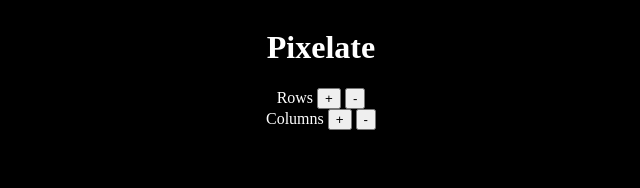
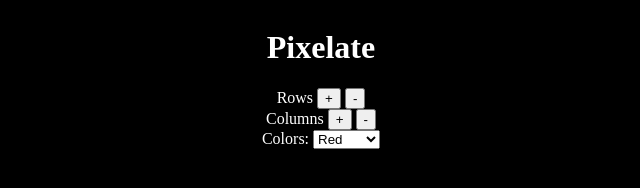
Before and after one commit to huntercs-webdev-sp21/wd-3, a plain HTML site: page index.html in a window 1280 px wide. Shown: the whole page, without its empty margins (319-959 px from the left). Drawn offline with Linux system fonts and the light colour scheme.

Commit message:
added color picker

```diff
--- a/index.html
+++ b/index.html
@@ -19,6 +19,18 @@
         <button onclick="colPlus()"> + </button>
         <button onclick="colMinus()"> - </button>
       </div>
+      <div id="color-select">
+        Colors:
+        <select id="select-color" onchange="updateColor()">
+          <option value="red">Red</option>
+          <option value="blue">Blue</option>
+          <option value="yellow">Yellow</option>
+          <option value="purple">Purple</option>
+          <option value="green">Green</option>
+          <option value="orange">Orange</option>
+          <option value="white">White</option>
+        </select>
+      </div>
       <div>
         <table id="cells">
         </table>
--- a/script.js
+++ b/script.js
@@ -42,3 +42,10 @@ function colMinus() {
     colCount--;
   }
 };
+
+let colorSelector = document.getElementById("select-color");
+let color;
+function updateColor() {
+  color = colorSelector.value;
+};
+updateColor();
```
